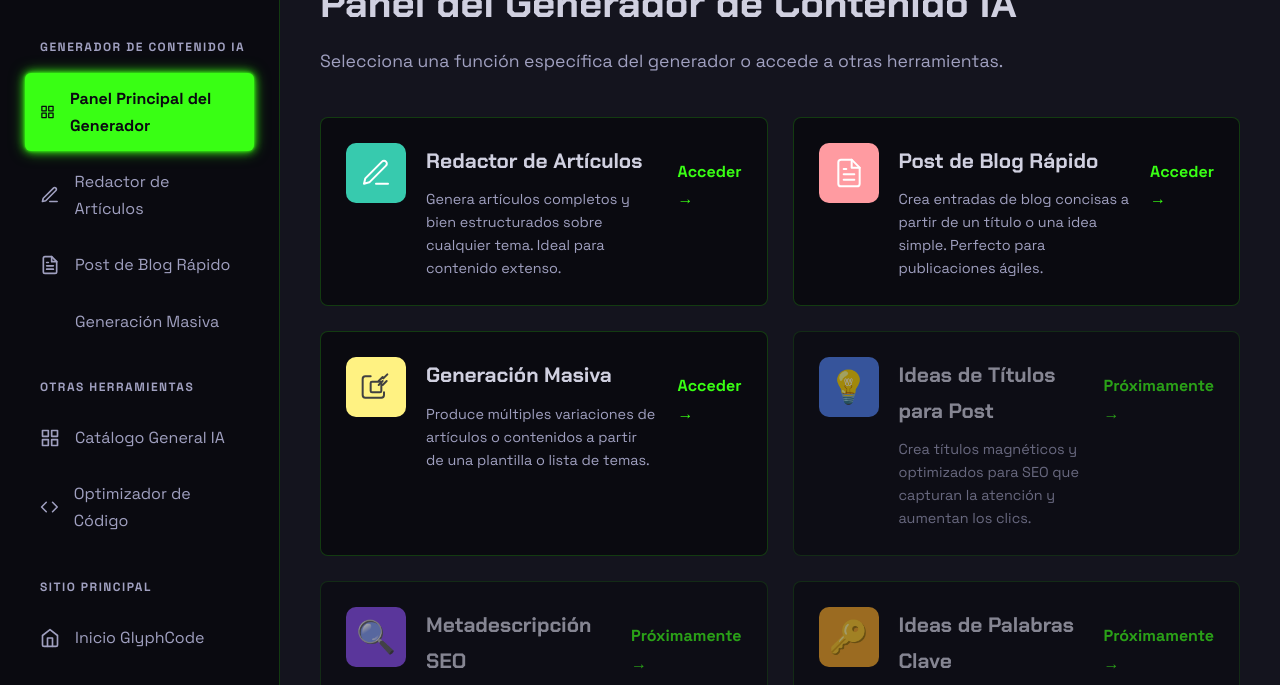
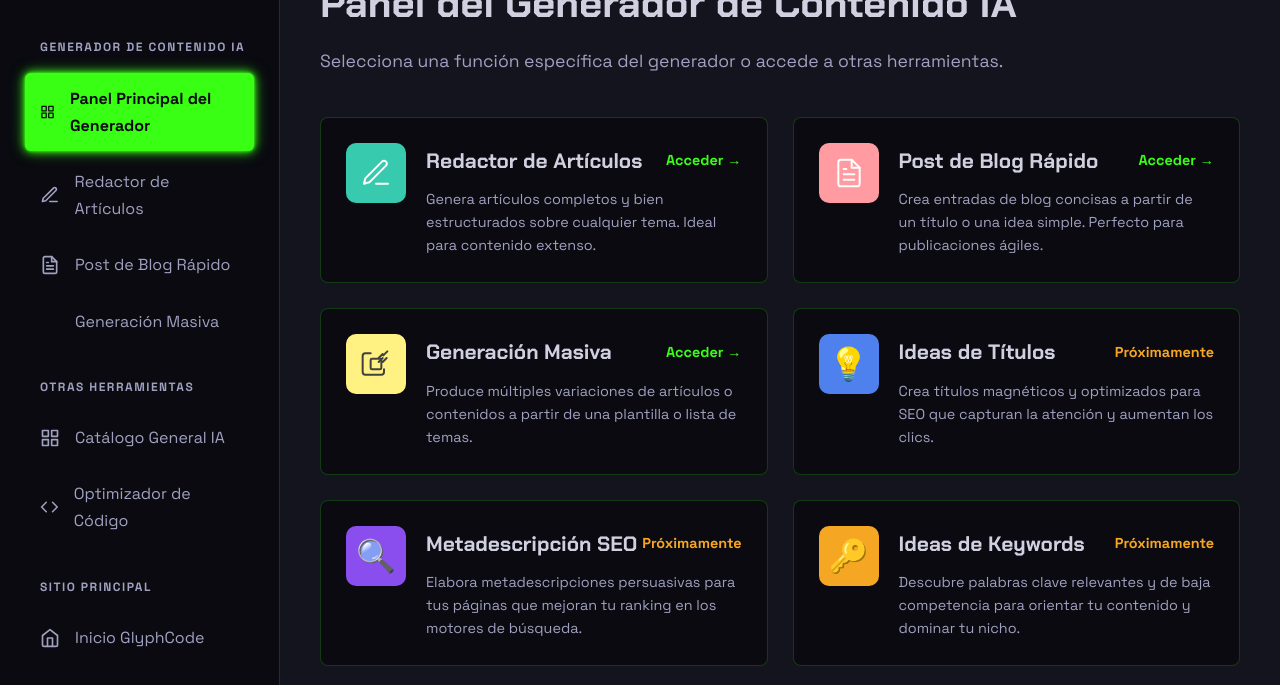
Before and after one commit to omar17101983/glyphcode-website, a website: page dashboard-ia.html in a window 1280 px wide. Shown: the part 71-756 px from the top of the page. Drawn offline with Linux system fonts and the light colour scheme.

Commit message:
un mensaje de lo que has hecho

```diff
--- a/dashboard-ia.html
+++ b/dashboard-ia.html
@@ -3,7 +3,7 @@
 <head>
     <meta charset="UTF-8">
     <meta name="viewport" content="width=device-width, initial-scale=1.0">
-    <title>Panel: Generador de Contenido IA /// GlyphCode</title>
+    <title>Panel: Generador de Contenido AI GlyphCode</title>
     <meta name="description" content="Panel central para las funciones del Generador de Contenido IA.">
     <meta name="author" content="Omar">
     <link rel="icon" type="image/svg+xml" href="/favicon.svg">
@@ -23,7 +23,6 @@
                 </a>
             </div>
             <nav class="sidebar-nav">
-                <!-- Este grupo se verá en móvil y escritorio -->
                 <div class="sidebar-nav-group">
                     <p class="sidebar-nav-title">GENERADOR DE CONTENIDO IA</p>
                     <ul>
@@ -38,7 +37,6 @@
                         <li><a href="/generacion-masiva.html"><svg xmlns="http://www.w3.org/2000/svg" width="20" height="20" viewBox="0 0 24 24" fill="none" stroke="#currentColor" stroke-width="1.5" stroke-linecap="round" stroke-linejoin="round"><path d="M8 4H4a2 2 0 0 0-2 2v12a2 2 0 0 0 2 2h12a2 2 0 0 0 2-2V16"></path><path d="m20.5 2.5-3 3M14 7.5l3-3M14 10.5l3-3M17 10.5l3-3"></path><rect x="8" y="8" width="8" height="8" rx="1"></rect></svg><span>Generación Masiva</span></a></li>
                     </ul>
                 </div>
-                <!-- ▼▼▼ ESTOS GRUPOS SOLO SE VERÁN EN ESCRITORIO ▼▼▼ -->
                 <div class="sidebar-nav-group desktop-only">
                     <p class="sidebar-nav-title">OTRAS HERRAMIENTAS</p>
                     <ul>
@@ -65,70 +63,84 @@
             </header>
 
             <div class="tool-cards-grid">
-                <!-- Tarjetas de herramientas existentes -->
+
+                <!-- Tarjeta 1: Redactor de Artículos -->
                 <a href="/redactor-articulos.html" class="tool-card">
                     <div class="tool-card-icon" style="background-color: #37caae;"><svg xmlns="http://www.w3.org/2000/svg" width="32" height="32" viewBox="0 0 24 24" fill="none" stroke="#ffffff" stroke-width="1.5" stroke-linecap="round" stroke-linejoin="round"><path d="M12 20h9"></path><path d="M16.5 3.5a2.121 2.121 0 0 1 3 3L7 19l-4 1 1-4L16.5 3.5z"></path></svg></div>
-                    <div class="tool-card-content"><h3>Redactor de Artículos</h3><p>Genera artículos completos y bien estructurados sobre cualquier tema. Ideal para contenido extenso.</p></div>
-                    <span class="tool-card-cta">Acceder →</span>
+                    <div class="tool-card-content">
+                        <!-- ESTRUCTURA CORREGIDA -->
+                        <div class="tool-card-header">
+                            <h3>Redactor de Artículos</h3>
+                            <span class="tool-card-cta">Acceder →</span>
+                        </div>
+                        <p>Genera artículos completos y bien estructurados sobre cualquier tema. Ideal para contenido extenso.</p>
+                    </div>
                 </a>
+
+                <!-- Tarjeta 2: Post de Blog Rápido -->
                 <a href="/post-blog-rapido.html" class="tool-card">
                     <div class="tool-card-icon" style="background-color: #ff9ba1;"><svg xmlns="http://www.w3.org/2000/svg" width="32" height="32" viewBox="0 0 24 24" fill="none" stroke="#ffffff" stroke-width="1.5" stroke-linecap="round" stroke-linejoin="round"><path d="M14 2H6a2 2 0 0 0-2 2v16a2 2 0 0 0 2 2h12a2 2 0 0 0 2-2V8z"></path><polyline points="14 2 14 8 20 8"></polyline><line x1="16" y1="13" x2="8" y2="13"></line><line x1="16" y1="17" x2="8" y2="17"></line><polyline points="10 9 9 9 8 9"></polyline></svg></div>
-                    <div class="tool-card-content"><h3>Post de Blog Rápido</h3><p>Crea entradas de blog concisas a partir de un título o una idea simple. Perfecto para publicaciones ágiles.</p></div>
-                    <span class="tool-card-cta">Acceder →</span>
+                    <div class="tool-card-content">
+                        <!-- ESTRUCTURA CORREGIDA -->
+                        <div class="tool-card-header">
+                            <h3>Post de Blog Rápido</h3>
+                            <span class="tool-card-cta">Acceder →</span>
+                        </div>
+                        <p>Crea entradas de blog concisas a partir de un título o una idea simple. Perfecto para publicaciones ágiles.</p>
+                    </div>
                 </a>
+
+                <!-- Tarjeta 3: Generación Masiva -->
                 <a href="/generacion-masiva.html" class="tool-card">
                     <div class="tool-card-icon" style="background-color: #fff282;"><svg xmlns="http://www.w3.org/2000/svg" width="32" height="32" viewBox="0 0 24 24" fill="none" stroke="#414141" stroke-width="1.5" stroke-linecap="round" stroke-linejoin="round"><path d="M8 4H4a2 2 0 0 0-2 2v12a2 2 0 0 0 2 2h12a2 2 0 0 0 2-2V16"></path><path d="m20.5 2.5-3 3M14 7.5l3-3M14 10.5l3-3M17 10.5l3-3"></path><rect x="8" y="8" width="8" height="8" rx="1"></rect></svg></div>
-                    <div class="tool-card-content"><h3>Generación Masiva</h3><p>Produce múltiples variaciones de artículos o contenidos a partir de una plantilla o lista de temas.</p></div>
-                    <span class="tool-card-cta">Acceder →</span>
+                    <div class="tool-card-content">
+                        <!-- ESTRUCTURA CORREGIDA -->
+                        <div class="tool-card-header">
+                            <h3>Generación Masiva</h3>
+                            <span class="tool-card-cta">Acceder →</span>
+                        </div>
+                        <p>Produce múltiples variaciones de artículos o contenidos a partir de una plantilla o lista de temas.</p>
+                    </div>
                 </a>
 
-                <!-- ▼▼▼ NUEVAS TARJETAS DE HERRAMIENTAS AÑADIDAS ▼▼▼ -->
-                <a href="#" class="tool-card disabled">
+                <!-- Tarjetas "Próximamente" -->
+                <a href="#" class="tool-card">
                     <div class="tool-card-icon emoji-icon" style="background-color: #4e80ee;">💡</div>
-                    <div class="tool-card-content"><h3>Ideas de Títulos para Post</h3><p>Crea títulos magnéticos y optimizados para SEO que capturan la atención y aumentan los clics.</p></div>
-                    <span class="tool-card-cta">Próximamente →</span>
+                    <div class="tool-card-content">
+                        <!-- ESTRUCTURA CORREGIDA -->
+                        <div class="tool-card-header">
+                            <h3>Ideas de Títulos</h3>
+                            <span class="tool-card-cta cta-disabled">Próximamente</span>
+                        </div>
+                        <p>Crea títulos magnéticos y optimizados para SEO que capturan la atención y aumentan los clics.</p>
+                    </div>
                 </a>
-                <a href="#" class="tool-card disabled">
+                <a href="#" class="tool-card">
                     <div class="tool-card-icon emoji-icon" style="background-color: #8a4eef;">🔍</div>
-                    <div class="tool-card-content"><h3>Metadescripción SEO</h3><p>Elabora metadescripciones persuasivas para tus páginas que mejoran tu ranking en los motores de búsqueda.</p></div>
-                    <span class="tool-card-cta">Próximamente →</span>
+                    <div class="tool-card-content">
+                        <!-- ESTRUCTURA CORREGIDA -->
+                        <div class="tool-card-header">
+                            <h3>Metadescripción SEO</h3>
+                            <span class="tool-card-cta cta-disabled">Próximamente</span>
+                        </div>
+                        <p>Elabora metadescripciones persuasivas para tus páginas que mejoran tu ranking en los motores de búsqueda.</p>
+                    </div>
                 </a>
-                <a href="#" class="tool-card disabled">
+                <a href="#" class="tool-card">
                     <div class="tool-card-icon emoji-icon" style="background-color: #f5a623;">🔑</div>
-                    <div class="tool-card-content"><h3>Ideas de Palabras Clave</h3><p>Descubre palabras clave relevantes y de baja competencia para orientar tu contenido y dominar tu nicho.</p></div>
-                    <span class="tool-card-cta">Próximamente →</span>
-                </a>
-                 <a href="#" class="tool-card disabled">
-                    <div class="tool-card-icon emoji-icon" style="background-color: #50e3c2;">📱</div>
-                    <div class="tool-card-content"><h3>Texto para Anuncios</h3><p>Genera copys de alto impacto para tus campañas en redes sociales que impulsan la conversión.</p></div>
-                    <span class="tool-card-cta">Próximamente →</span>
-                </a>
-                <a href="#" class="tool-card disabled">
-                    <div class="tool-card-icon emoji-icon" style="background-color: #e94f7c;">🎬</div>
-                    <div class="tool-card-content"><h3>Guion de Video</h3><p>Estructura y escribe guiones para YouTube, TikTok o Reels que mantienen a tu audiencia enganchada.</p></div>
-                    <span class="tool-card-cta">Próximamente →</span>
+                    <div class="tool-card-content">
+                        <!-- ESTRUCTURA CORREGIDA -->
+                        <div class="tool-card-header">
+                            <h3>Ideas de Keywords</h3>
+                            <span class="tool-card-cta cta-disabled">Próximamente</span>
+                        </div>
+                        <p>Descubre palabras clave relevantes y de baja competencia para orientar tu contenido y dominar tu nicho.</p>
+                    </div>
                 </a>
             </div>
 
-            <!-- ▼▼▼ PIE DE PÁGINA PARA MÓVIL (SE MUESTRAN LOS MENÚS DUPLICADOS) ▼▼▼ -->
             <footer class="mobile-footer">
-                <div class="sidebar-nav-group">
-                    <p class="sidebar-nav-title">OTRAS HERRAMIENTAS</p>
-                    <ul>
-                        <li><a href="/herramientas.html"><svg xmlns="http://www.w3.org/2000/svg" width="20" height="20" viewBox="0 0 24 24" fill="none" stroke="currentColor" stroke-width="2" stroke-linecap="round" stroke-linejoin="round"><path d="M3 3h7v7H3zM14 3h7v7h-7zM14 14h7v7h-7zM3 14h7v7H3z"></path></svg><span>Catálogo General IA</span></a></li>
-                        <li><a href="/code-optimizer.html"><svg xmlns="http://www.w3.org/2000/svg" width="20" height="20" viewBox="0 0 24 24" fill="none" stroke="currentColor" stroke-width="2" stroke-linecap="round" stroke-linejoin="round"><polyline points="16 18 22 12 16 6"></polyline><polyline points="8 6 2 12 8 18"></polyline></svg><span>Optimizador de Código</span></a></li>
-                    </ul>
-                </div>
-                <div class="sidebar-nav-group">
-                    <p class="sidebar-nav-title">SITIO PRINCIPAL</p>
-                    <ul>
-                        <li><a href="/index.html"><svg xmlns="http://www.w3.org/2000/svg" width="20" height="20" viewBox="0 0 24 24" fill="none" stroke="currentColor" stroke-width="2" stroke-linecap="round" stroke-linejoin="round"><path d="M3 9l9-7 9 7v11a2 2 0 0 1-2 2H5a2 2 0 0 1-2-2z"></path><polyline points="9 22 9 12 15 12 15 22"></polyline></svg><span>Inicio GlyphCode</span></a></li>
-                    </ul>
-                </div>
-                <div class="sidebar-footer">
-                    <p>© 2025 GlyphCode</p>
-                </div>
-
+                <!-- ... el contenido del footer móvil se queda igual ... -->
             </footer>
         </main>
     </div>
--- a/style.css
+++ b/style.css
@@ -671,11 +671,12 @@ a {
 /* --- TARJETAS DE HERRAMIENTAS --- */
 .tool-cards-grid {
     display: grid;
-    grid-template-columns: repeat(auto-fit, minmax(300px, 1fr));
+    grid-template-columns: repeat(auto-fit, minmax(320px, 1fr));
     gap: 25px;
 }
+
 .tool-card {
-    display: flex; /* Cambiado para alinear icono y contenido */
+    display: flex;
     align-items: flex-start;
     gap: 20px;
     background-color: var(--color-background);
@@ -684,12 +685,15 @@ a {
     border-radius: 8px;
     transition: transform 0.3s, box-shadow 0.3s, border-color 0.3s;
     text-decoration: none;
+    color: inherit; /* Hereda el color del texto para que los párrafos no sean verdes */
 }
+
 .tool-card:hover {
     transform: translateY(-5px);
     box-shadow: 0 8px 25px rgba(0, 0, 0, 0.3);
     border-color: var(--neon-primary);
 }
+
 .tool-card-icon {
     width: 60px;
     height: 60px;
@@ -697,40 +701,53 @@ a {
     display: flex;
     justify-content: center;
     align-items: center;
-    flex-shrink: 0; /* Evita que el icono se encoja */
+    flex-shrink: 0;
 }
-.tool-card-content {
-    display: flex;
-    flex-direction: column;
-    height: 100%;
-}
-.tool-card-content h3 {
-    font-family: var(--font-display);
-    font-size: 1.3rem;
-    color: var(--color-text);
-    margin: 0 0 10px 0;
-}
-.tool-card-content p {
-    color: var(--color-text-muted);
-    font-size: 0.9rem;
-    line-height: 1.6;
-    flex-grow: 1; /* Empuja el CTA hacia abajo */
-    margin: 0;
-}
-.tool-card-cta {
-    margin-top: 15px;
-    color: var(--neon-primary);
-    font-weight: 700;
-}
+
 .tool-card-icon.emoji-icon {
     font-size: 2rem;
     line-height: 1;
 }
 
-/* Estilo para tarjetas deshabilitadas (Próximamente) */
-.tool-card.disabled {
-    cursor: not-allowed;
-    opacity: 0.6;
+.tool-card-content {
+    display: flex;
+    flex-direction: column;
+    width: 100%;
+}
+
+/* NUEVO: Contenedor para el título y el CTA */
+.tool-card-header {
+    display: flex;
+    justify-content: space-between;
+    align-items: center;
+    width: 100%;
+    margin-bottom: 10px;
+}
+
+.tool-card-header h3 {
+    font-family: var(--font-display);
+    font-size: 1.3rem;
+    color: var(--color-text);
+    margin: 0;
+}
+
+.tool-card-content p {
+    color: var(--color-text-muted);
+    font-size: 0.9rem;
+    line-height: 1.6;
+    margin: 0;
+}
+
+/* NUEVO: Estilos para el texto "Acceder" y "Próximamente" */
+.tool-card-cta {
+    font-weight: 700;
+    font-size: 0.9rem;
+    color: var(--neon-primary); /* Color verde por defecto */
+    flex-shrink: 0; /* Evita que el texto se comprima */
+}
+
+.tool-card-cta.cta-disabled {
+    color: #f5a623; /* Un color ámbar/amarillo para "Próximamente" */
 }
 .tool-card.disabled:hover {
     transform: none; /* Quitamos el efecto de levantar */
```
Also changed, not shown: login-generador-ia.html (+1 -1 lines).
